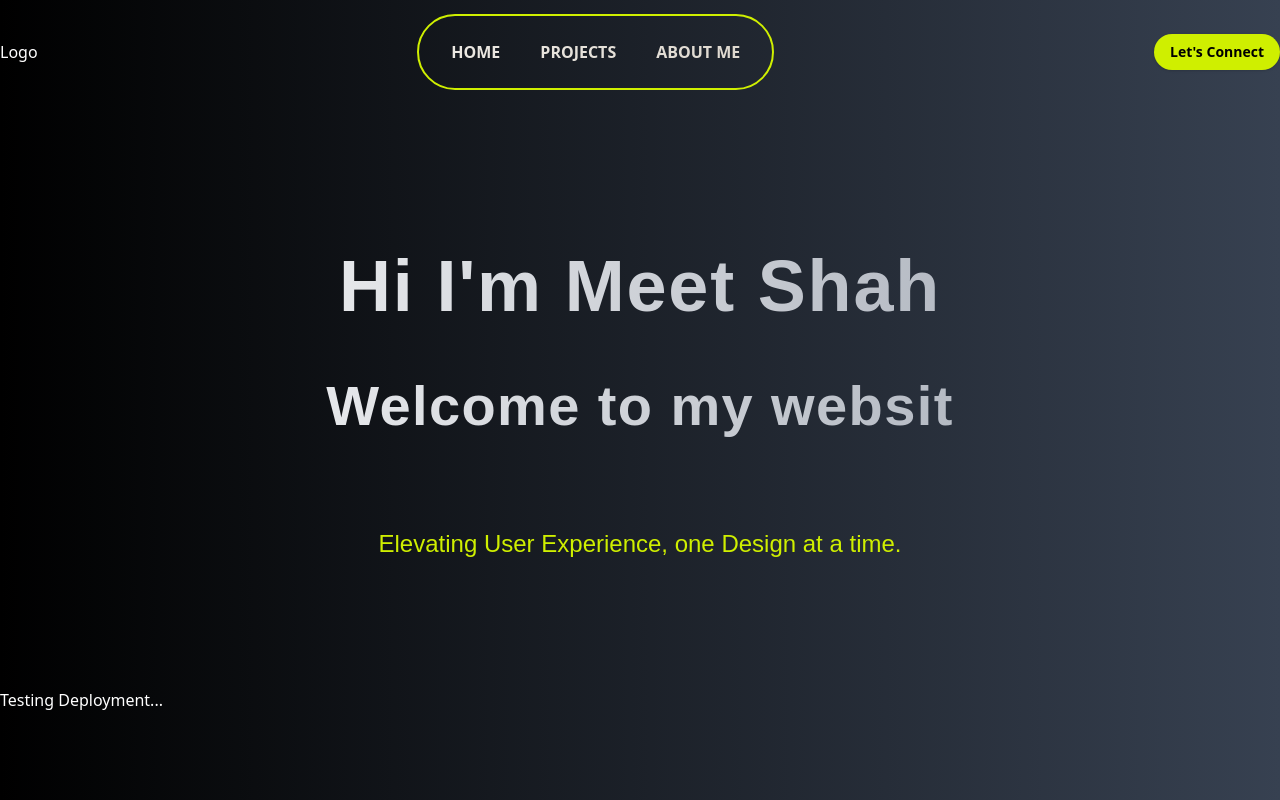
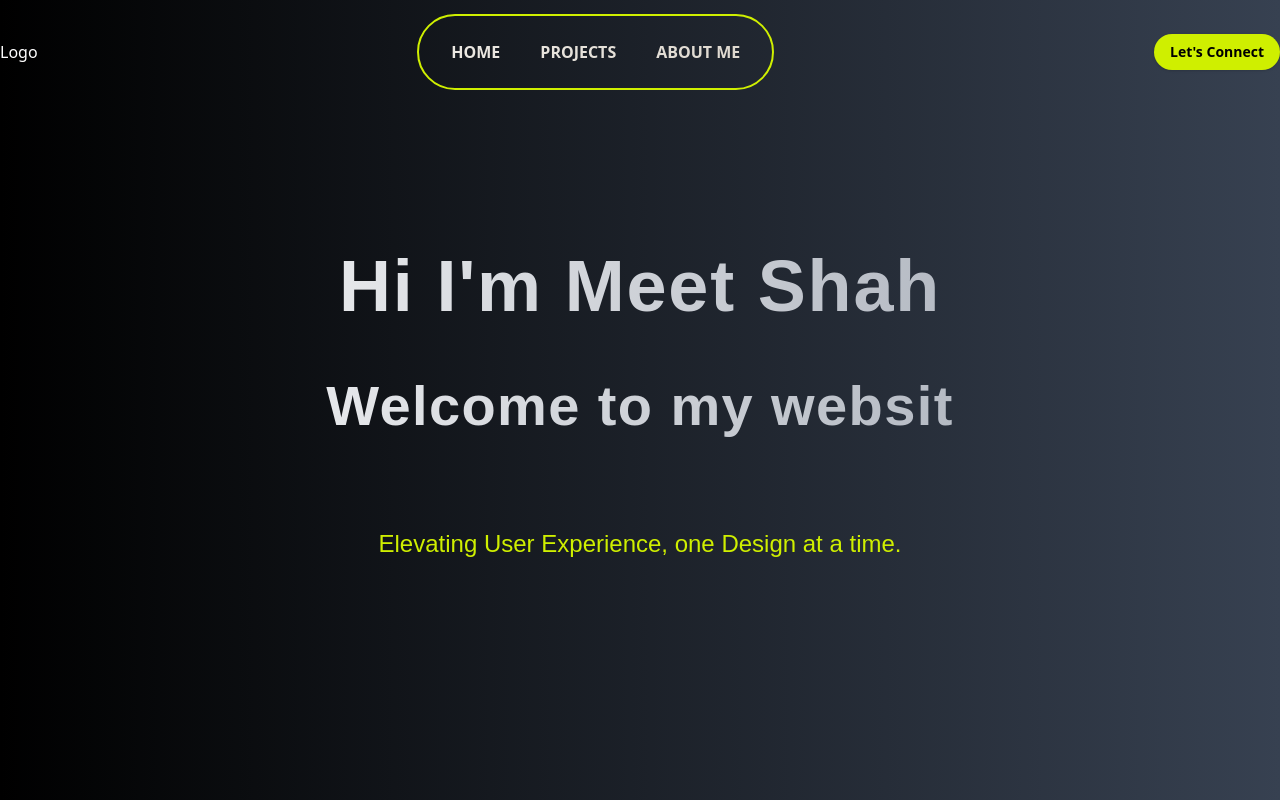
Before and after one commit to KaustubhTrivedi/meet-portfolio, a React (Vite) app in the folder frontend/: page / in a window 1280 px wide. Built offline with nearby package versions, Linux system fonts and the light colour scheme.

Commit message:
removed temporary stuff

```diff
--- a/frontend/src/page/App.tsx
+++ b/frontend/src/page/App.tsx
@@ -6,7 +6,6 @@ function App() {
     <>
       <div className="text-white">
         <Hero />
-        Testing Deployment...
       </div>
     </>
   );
```
